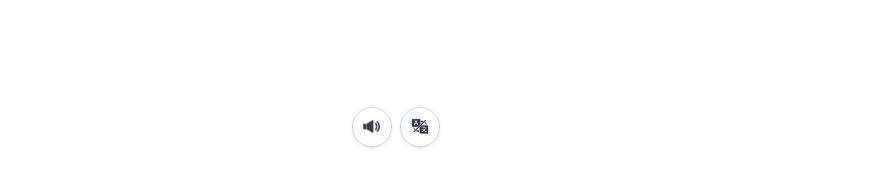
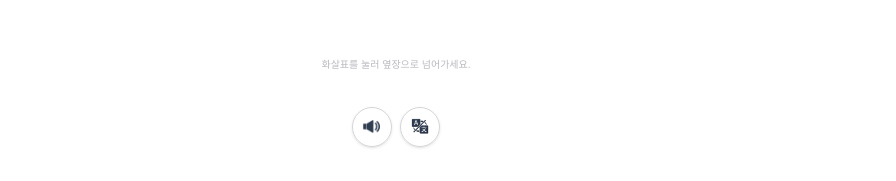
Before and after one commit to ssomakim/advented-calendar, a Next.js app: page /book in a window 1280 px wide. Shown: the part 629-810 px from the top of the page, without its empty margins (244-1140 px from the left). Built offline with nearby package versions, Linux system fonts and the light colour scheme.

Commit message:
12월1일 첫 페이지 안내문 추가

```diff
--- a/app/book/page.tsx
+++ b/app/book/page.tsx
@@ -196,8 +196,8 @@ function BookPageInner() {
                   {currentImage ? (
                     <div
                       className={`${isIntroImage
-                          ? "relative left-1/2 w-[calc(100vw-3rem)] max-w-none -translate-x-1/2 sm:left-auto sm:w-full sm:max-w-[820px] sm:translate-x-0 lg:max-w-[920px] mx-auto"
-                          : "mx-auto w-full max-w-[420px]"
+                        ? "relative left-1/2 w-[calc(100vw-3rem)] max-w-none -translate-x-1/2 sm:left-auto sm:w-full sm:max-w-[820px] sm:translate-x-0 lg:max-w-[920px] mx-auto"
+                        : "mx-auto w-full max-w-[420px]"
                         }`}
                     >
                       <img
@@ -235,6 +235,12 @@ function BookPageInner() {
                 className="mx-auto max-w-[520px] text-center text-[10px] leading-5 text-zinc-800"
               />
 
+              {currentDay === 1 && imgIndex === 0 && (
+                <p className="mt-2 text-center text-[10px] text-zinc-400 animate-pulse">
+                  화살표를 눌러 옆장으로 넘어가세요.
+                </p>
+              )}
+
               {currentDay === 25 && imgIndex === 1 && (
                 <div className="mt-6 text-center">
                   <Link
```
